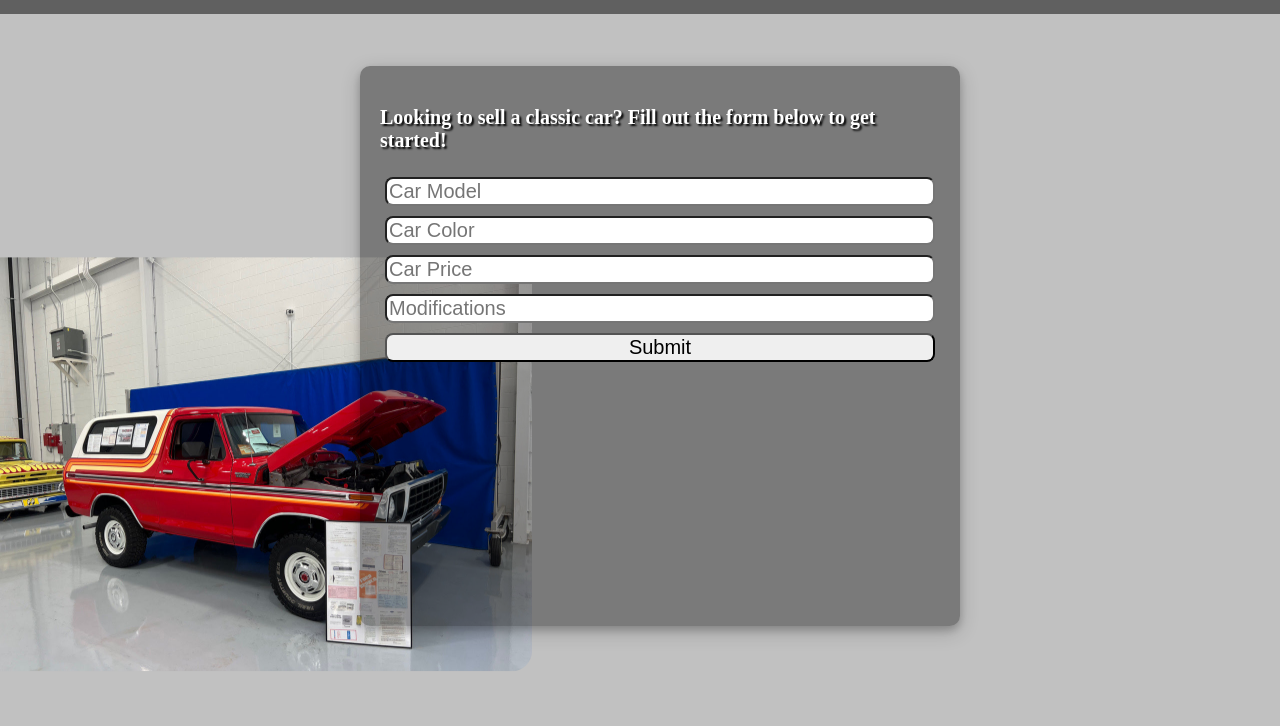
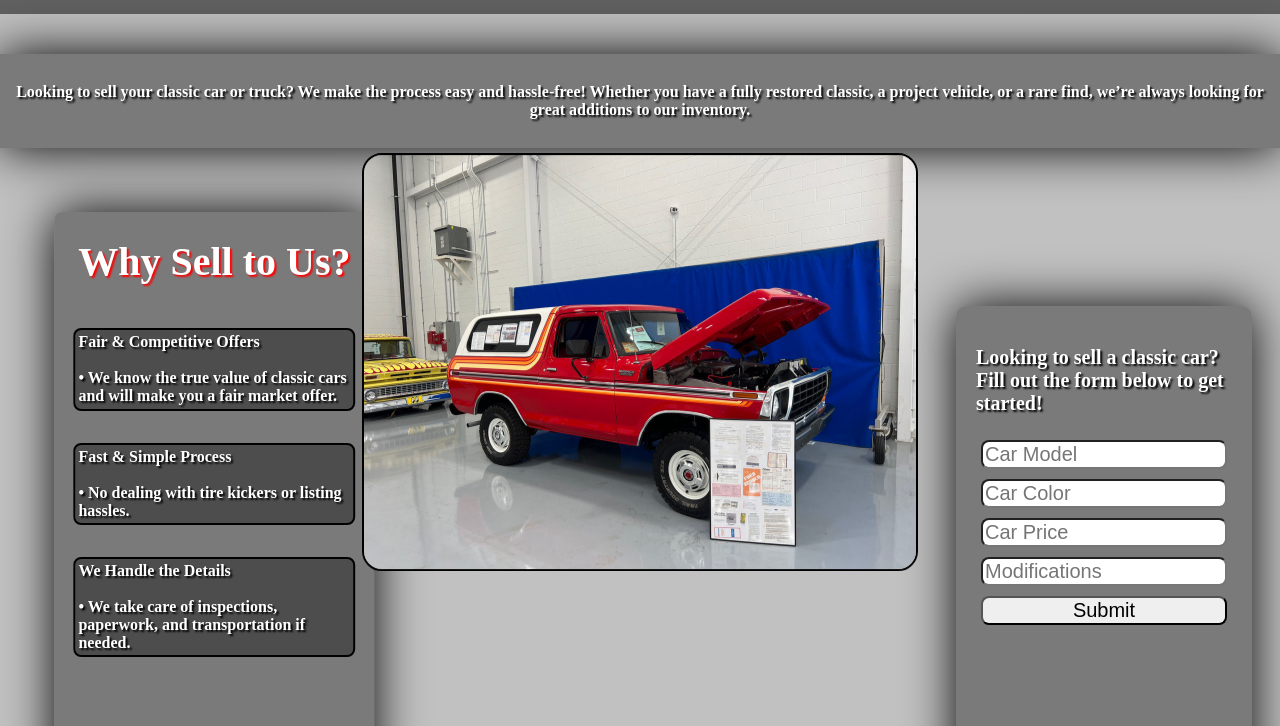
Before and after one commit to Luk1nex/ClassicCars, a website built with Vite: page SellCar.html in a window 1280 px wide. Shown: the part 74-800 px from the top of the page. Built offline with nearby package versions, Linux system fonts and the light colour scheme.

Commit message:
new patch

```diff
--- a/SellCar.html
+++ b/SellCar.html
@@ -11,7 +11,7 @@
     </style>
 
 </head>
-<body>
+<body class = "lock-body">
 
 
     <nav>
@@ -47,6 +47,16 @@
 
     </nav>
 
+    <div class = "sell-intro">
+        <p>
+        Looking to sell your classic car or truck? We make the process easy and hassle-free!
+         Whether you have a fully restored classic, a project vehicle, or a rare find,
+          we’re always looking for great additions to our inventory.
+        </p>
+
+    </div>
+
+
     <form action="https://api.web3forms.com/submit" method="POST" enctype="multipart/form-data">
 
         <p>Looking to sell a classic car? Fill out the form below to get started!</p>
@@ -59,10 +69,26 @@
         <input type="submit" value="Submit" class="contact-input">
     </form>
 
+
+
+
+    <div class = "sell-info">
+        <h1>Why Sell to Us?</h1>
+        <p>Fair & Competitive Offers <br><br>•  We know the true value of classic cars and will make you a fair market offer.</p>
+        <p>Fast & Simple Process <br><br>•  No dealing with tire kickers or listing hassles.</p>
+        <p>We Handle the Details <br><br>•  We take care of inspections, paperwork, and transportation if needed.</p>
+
+
+
+    </div>
+
     <div id="SellCarImage">
 
         <img src="CarPictures/car8.png" alt="Car">
     </div>
+
+
+
 <body>
 
 </html>
--- a/styles.css
+++ b/styles.css
@@ -179,50 +179,32 @@ nav {
     border: 2px solid rgb(0, 0, 0);
 }
 
-form {
 
-    z-index: 10;
-    position: absolute;
-    top: 50%;
-    left: 50%;
-    transform: translate(-50%, -50%);
-    margin: 20px;
-    display: flex;
-    flex-direction: column;
-    width: 2 0%;
-    height: 65%;
-    background-color: rgba(0, 0, 0, 0.37);
-    padding: 20px;
-    border-radius: 10px;
-    box-shadow: 0 4px 8px 0 rgba(0, 0, 0, 0.2), 0 6px 20px 0 rgba(0, 0, 0, 0.19);
+
+@keyframes appear {
+    from {
+        opacity: 0;
+    }
+    to {
+        opacity: 1;
+    }
 }
 
-form input {
-    margin: 5px;
-    border-radius: 8px;
-    font-size: 20px;
+#SellCarImage {
 
-}
-
-form p {
-    font-size: 20px;
-    font-weight: bold;
-    color: white;
-    text-shadow: 2px 2px 2px black;
-}
-
-
-
-#SellCarImage {
+    animation: appear 3s forwards;
     display: flex;
     justify-content: center;
-    scale: 0.5;
+    scale: .5;
     position: relative;
-    transform: translate(-60%, 30%);
+    transform-origin: translate(50%, 50%);
+    transform: translate(0%, -205%);
+
 }
 
 #SellCarImage img {
     border-radius: 40px;
+    border: 4px solid rgb(0, 0, 0);
 }
 
 .hover-info {
@@ -386,7 +368,7 @@ video {
     color: white;
     text-shadow: 5px 5px 5px rgb(0, 0, 0);
     padding: 20px;
-    border-radius: 50px;
+    border-radius: 8px;
     margin-left: 5%;
     margin-right: 5%;
     font-weight: bold;
@@ -464,3 +446,149 @@ video {
 
 
 }
+
+
+@keyframes Panning {
+    from {
+        transform: translateY(50%);
+    }
+    to {
+        transform: translateY(0%);
+        opacity: 1;
+    }
+}
+
+@keyframes PanHeader {
+    from {
+        transform: translateX(50%);
+        opacity: 0;
+    }
+    to {
+        transform: translateX(0%);
+        opacity: 1;
+    }
+}
+.sell-intro {
+    box-shadow: 0 0 50px rgb(0, 0, 0);
+
+    overflow: hidden;
+    margin-top: 10%;
+    text-align: center;
+    font-weight: bold;
+    color: white;
+    text-shadow: 2px 2px 2px black;
+    background-color: rgba(0, 0, 0, 0.37);
+    padding: 1%;
+}
+
+.sell-intro p{
+    animation: PanHeader 3s ease-out forwards;
+
+
+}
+
+.sell-info {
+    margin-top: 5%;
+    border-radius: 8px;
+    background-color: rgba(0, 0, 0, 0.37);
+    position: relative;
+    transform-origin: center;
+    transform: translate(1%, 0%);
+    width: 25%;
+
+    padding-bottom: 10%;
+    overflow: hidden;
+    display: flex;
+    flex-direction: column;
+    align-items: center;
+    margin-left:4%;
+    box-shadow: 0 0 50px rgb(0, 0, 0);
+
+
+
+}
+
+.sell-info h1 {
+    font-size: 40px;
+    text-align: center;
+    color: white;
+    text-shadow: 2px 2px 2px rgb(255, 0, 0);
+
+
+}
+.sell-info p{
+    border-radius: 8px;
+    opacity: 0;
+    transform-origin: translate(50%, 50%);
+    max-width: 85%;
+    min-width: 85%;
+    animation: Panning 1s forwards;
+    font-weight: bold;
+    color: white;
+    text-shadow: 2px 2px 2px black;
+    background-color: rgba(0, 0, 0, 0.37);
+    padding: 1%;
+    margin: 5%;
+    border: 2px solid rgb(0, 0, 0);
+}
+
+.sell-info p:nth-child(2){
+    animation-delay: 1s;
+}
+
+.sell-info p:nth-child(3){
+    animation-delay: 1.5s;
+
+}
+
+.sell-info p:nth-child(4){
+    animation-delay: 2s;
+
+}
+
+div .Box-Heading{
+
+    font-weight: bold;
+    color: #ff0000;
+}
+
+
+
+form {
+    animation: appear 3s forwards;
+    overflow: hidden;
+    z-index: 10;
+    position: absolute;
+    top: 80%;
+    left: 50%;
+    transform: translate(100%, -50%);
+    margin: 20px;
+    display: flex;
+    flex-direction: column;
+    width: 20%;
+    height: 65%;
+    background-color: rgba(0, 0, 0, 0.37);
+    padding: 20px;
+    border-radius: 10px;
+    box-shadow: 0 0 50px rgb(0, 0, 0);
+
+}
+
+form input {
+    margin: 5px;
+    border-radius: 8px;
+    font-size: 20px;
+
+}
+
+form p {
+    font-size: 20px;
+    font-weight: bold;
+    color: white;
+    text-shadow: 2px 2px 2px black;
+}
+
+.lock-body {
+    overflow: hidden;
+
+}
```
Also changed, not shown: index.html (line endings or trailing spaces).
